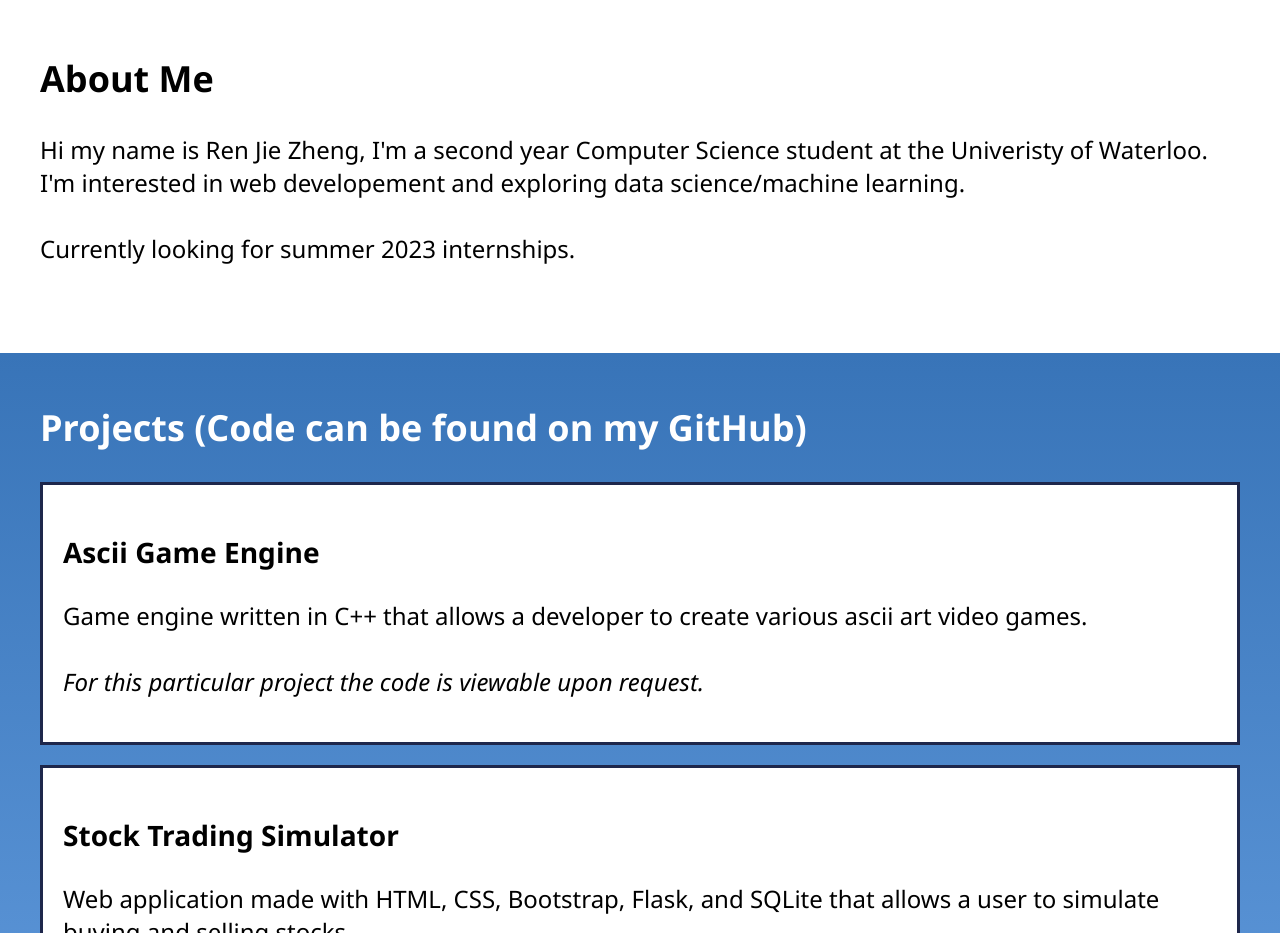
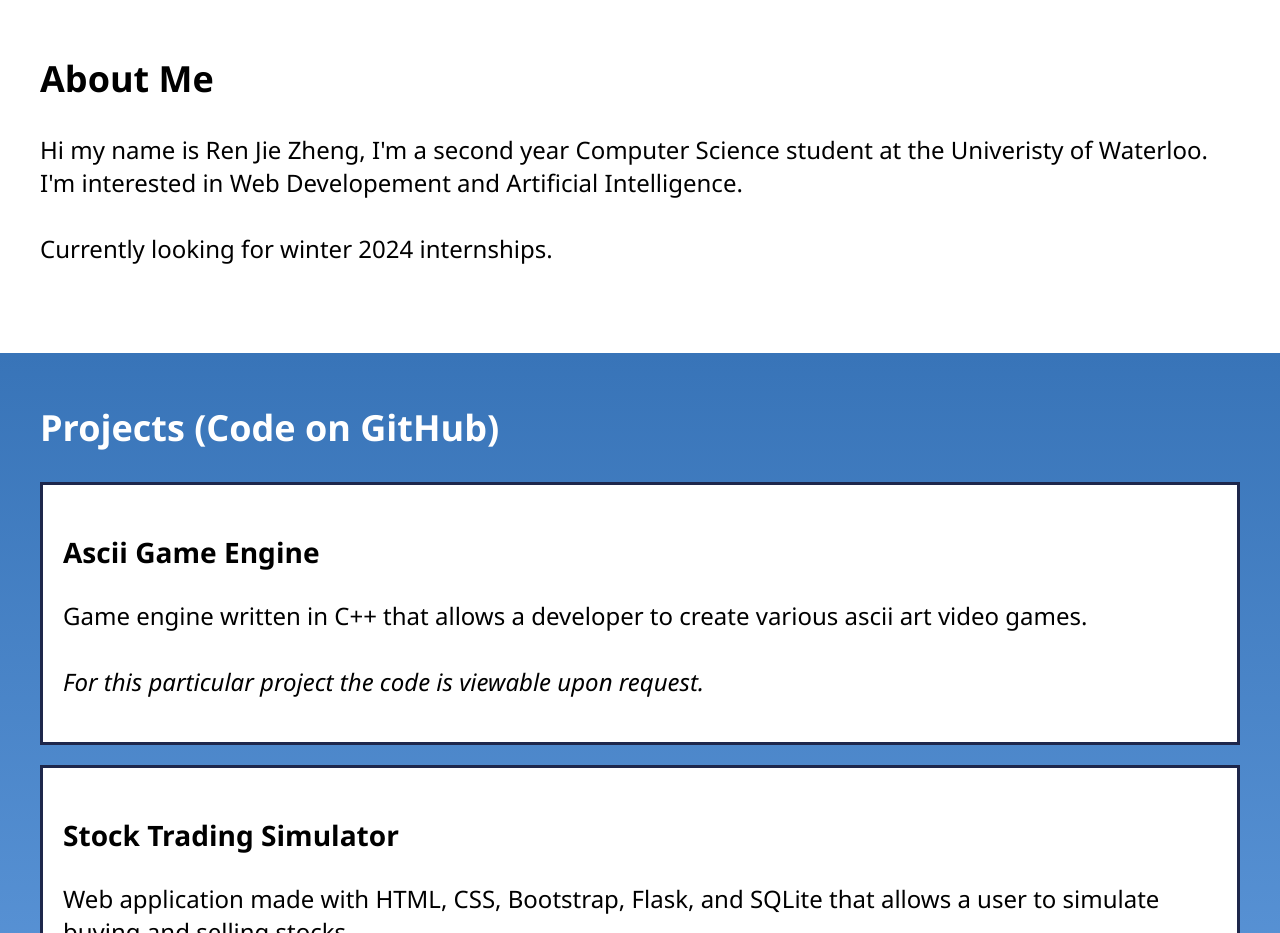
Before and after one commit to RenJieZheng/renjiezheng.github.io, a plain HTML site: page index.html in a window 1280 px wide. Shown: the part 840-1773 px from the top of the page. Drawn offline with Linux system fonts and the light colour scheme.

Commit message:
Sep 2023 update

```diff
--- a/index.html
+++ b/index.html
@@ -41,9 +41,9 @@
                 <div class="section-container">
                     <h1>About Me</h1>
                     <p>
-                        Hi my name is Ren Jie Zheng, I'm a second year Computer Science student at the Univeristy of Waterloo. I'm interested in web developement and exploring data science/machine learning.
+                        Hi my name is Ren Jie Zheng, I'm a second year Computer Science student at the Univeristy of Waterloo. I'm interested in Web Developement and Artificial Intelligence.
                         <br><br>
-                        Currently looking for summer 2023 internships.
+                        Currently looking for winter 2024 internships.
                     </p>
                 </div>
             </section>
@@ -53,7 +53,7 @@
             <div class="anchor" id="projects-section"></div>
             <section id="projects">
                 <div class="section-container">
-                    <h2>Projects (Code can be found on my GitHub)</h2>
+                    <h2>Projects (Code on GitHub)</h2>
                     <div class="card">
                         <h3>Ascii Game Engine</h3>
                         <p>
```
